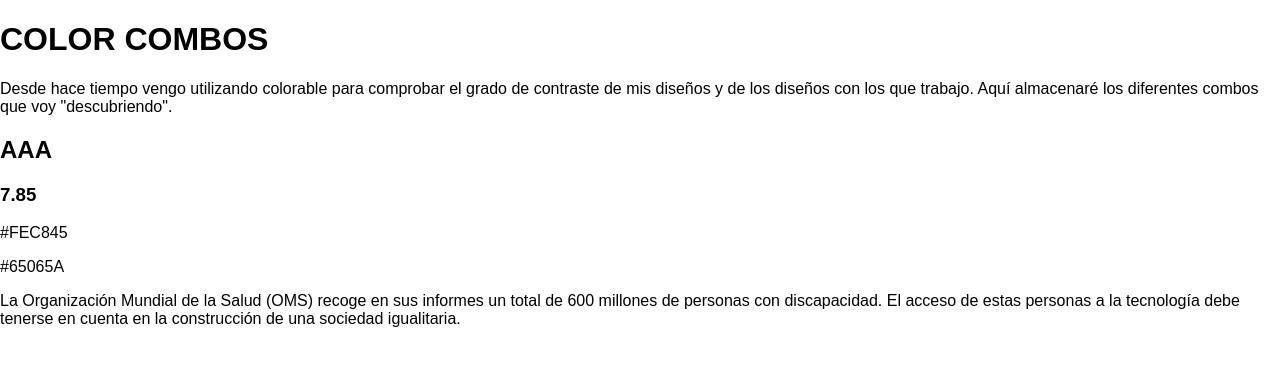
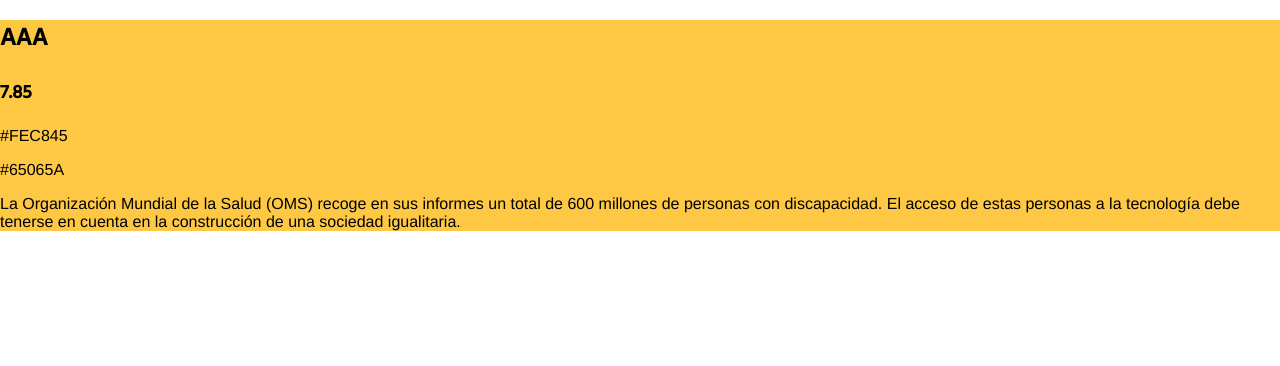
Before and after one commit to jorgeatgu/color-combos, a website: page index.html in a window 1280 px wide. Drawn offline with nearby package versions, Linux system fonts and the light colour scheme.

Commit message:
actualizando README

```diff
--- a/css/styles.css
+++ b/css/styles.css
@@ -436,5 +436,19 @@ th {
   padding: 0;
 }
 
+.arimo {
+	font-family: 'Arimo', sans-serif;
+}
 
+.hind {
+	font-family: 'Hind', sans-serif;
+}
+
+.cc1-bg {
+	background-color: #FEC845;
+}
+
+.cc1-fr {
+	color: #65065A;
+}
 /*# sourceMappingURL=styles.css.map */
--- a/index.html
+++ b/index.html
@@ -11,17 +11,13 @@
     </head>
     <body>
 
-    <h1 class="color-combos">COLOR COMBOS</h1>
-
-    <p class="color-combos-definicion">Desde hace tiempo vengo utilizando colorable para comprobar el grado de contraste de mis diseños y de los diseños con los que trabajo. Aquí almacenaré los diferentes combos que voy "descubriendo".</p>
-
-    <article class="cc1">
-    	<div class="cc-header">
+    <article class="cc1 cc1-bg">
+    	<div class="cc-header hind ccc1-fg">
     		<h2 class="cc-clasificacion">AAA</h2>
     		<h3 class="cc-puntuacion">7.85</h3>
     	</div>
 
-    	<div class="cc-colors">
+    	<div class="cc-colors arimo">
     		<p class="cc-background">
     			#FEC845
     		</p>
@@ -30,7 +26,7 @@
     		</p>
     	</div>
 
-    	<p class="cc-texto">La Organización Mundial de la Salud (OMS) recoge en sus informes un total de 600 millones de personas con discapacidad. El acceso de estas personas a la tecnología debe tenerse en cuenta en la construcción de una sociedad igualitaria.</p>
+    	<p class="cc-texto arimo ccc1-fg">La Organización Mundial de la Salud (OMS) recoge en sus informes un total de 600 millones de personas con discapacidad. El acceso de estas personas a la tecnología debe tenerse en cuenta en la construcción de una sociedad igualitaria.</p>
 
     </article>
         <script type="text/javascript">
--- a/src/css/_variables.css
+++ b/src/css/_variables.css
@@ -1,6 +1,6 @@
 :root {
-	--hint: 1rem;
-	--arimo: 'Arimo', sans-serif;
+	--Arimo: 'Arimo', sans-serif;
+	--Hind: 'Hind', sans-serif;
 	--bG-cc1: #FEC845;
 	--fG-cc1: #65065A;
 }
--- a/src/css/styles.css
+++ b/src/css/styles.css
@@ -1,2 +1,18 @@
 @import '_reset';
 @import '_variables';
+
+.arimo {
+	font-family: var(--Arimo);
+}
+
+.hind {
+	font-family: var(--Hind);
+}
+
+.cc1-bg {
+	background-color: var(--bG-cc1);
+}
+
+.cc1-fr {
+	color: var(--fG-cc1);
+}
```
Also changed, not shown: README.md, css/styles.min.css, 1 other file.
